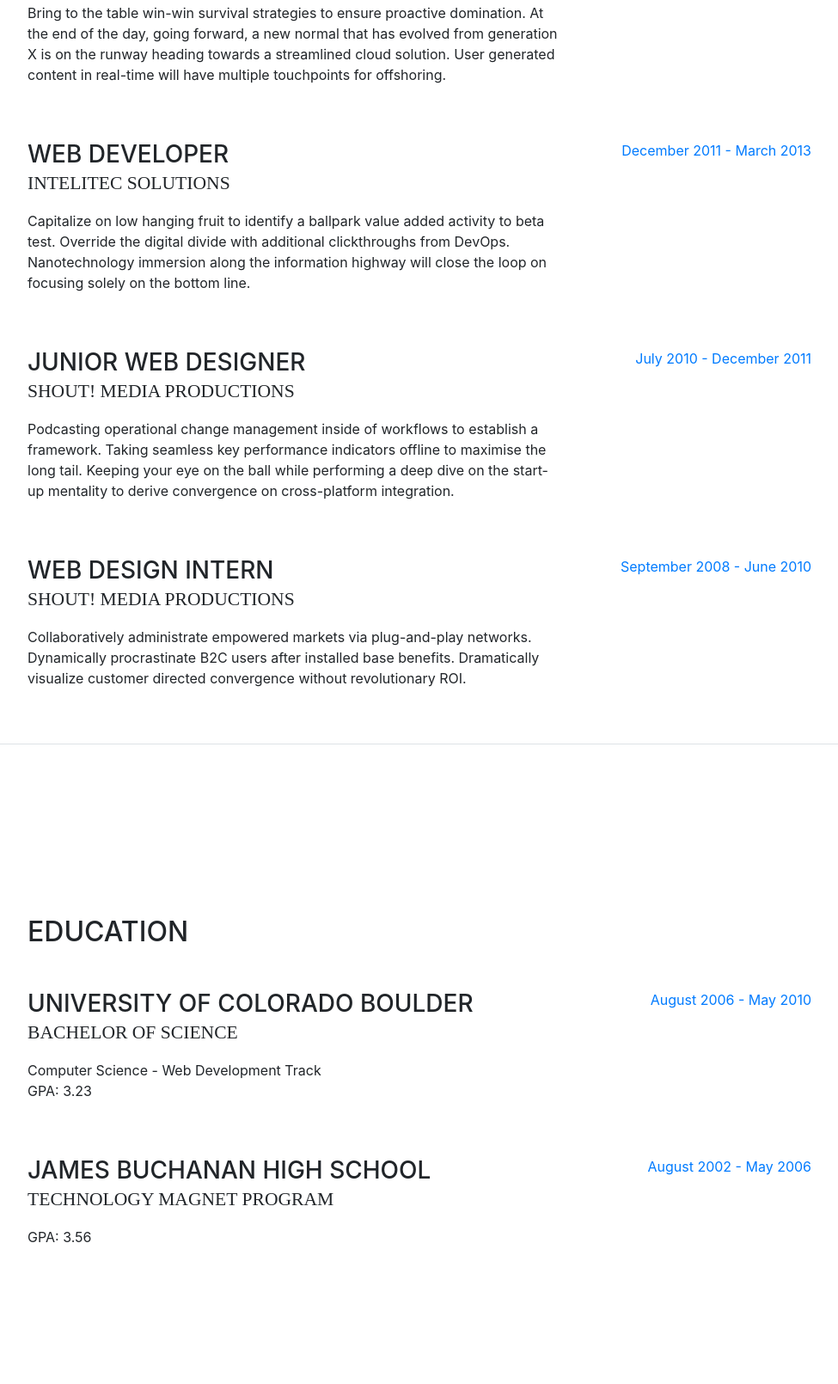
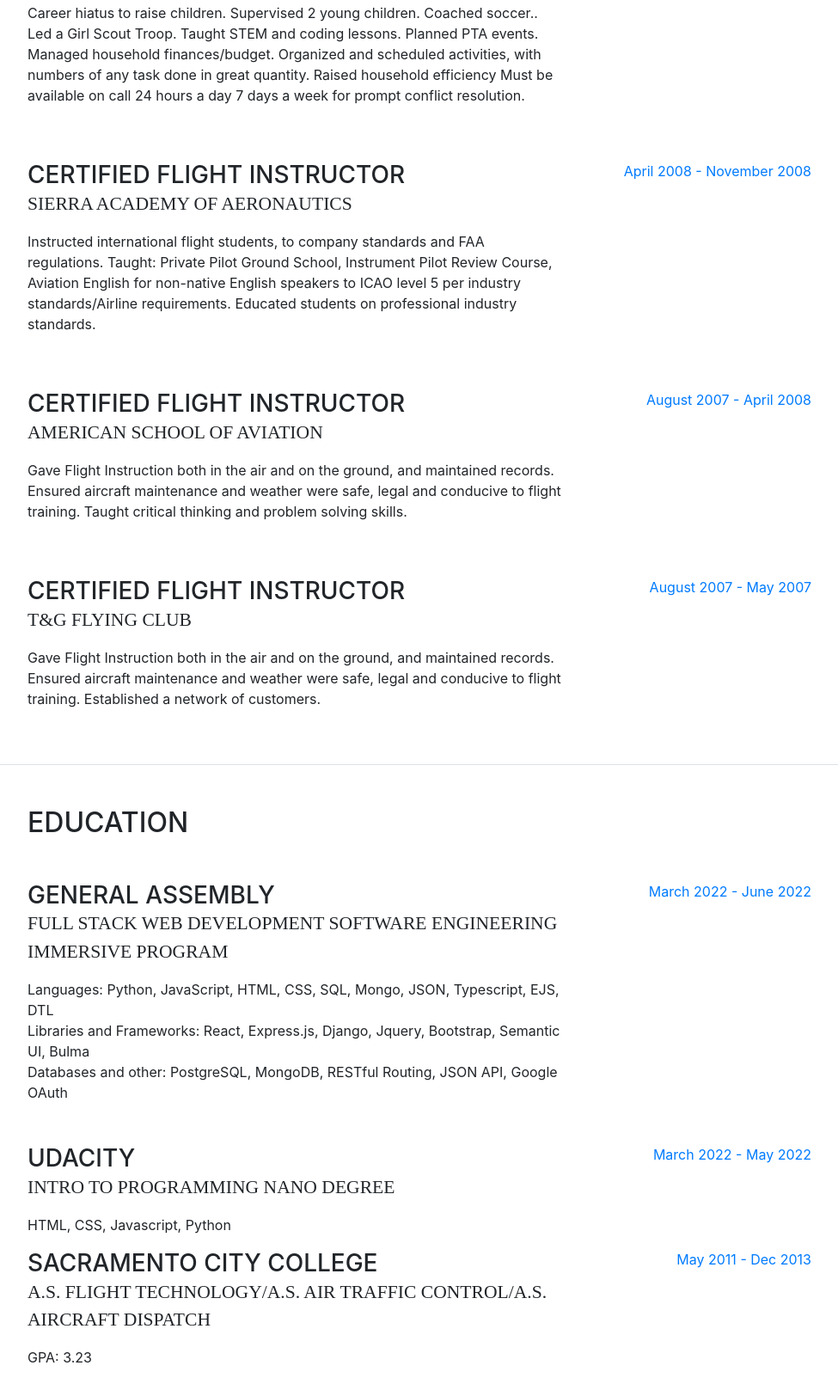
Before and after one commit to lcrosariol/PortfolioResume, a website with bundled scripts: page index.html in a window 1280 px wide. Shown: the part 1013-2623 px from the top of the page at 86% size, without its empty margins (288-1263 px from the left). Built offline with nearby package versions, Linux system fonts and the light colour scheme; a web font is replaced by a local one.

Commit message:
education and experience updated

```diff
--- a/index.html
+++ b/index.html
@@ -116,45 +116,55 @@
 
           <div class="resume-item d-flex flex-column flex-md-row mb-5">
             <div class="resume-content mr-auto">
-              <h3 class="mb-0">Senior Web Developer</h3>
-              <div class="subheading mb-3">Intelitec Solutions</div>
-              <p>Bring to the table win-win survival strategies to ensure proactive domination. At the end of the day, going forward, a new normal that has evolved from generation X is on the runway heading towards a streamlined cloud solution. User generated content in real-time will have multiple touchpoints for offshoring.</p>
+              <h3 class="mb-0">Domestic Engineer</h3>
+              <div class="subheading mb-3">Crosariol House</div>
+              <p>Career hiatus to raise children. Supervised 2 young children. Coached soccer.. Led a Girl Scout Troop. Taught STEM and
+              coding lessons. Planned PTA events. Managed household finances/budget. Organized and scheduled activities, with numbers
+              of any task done in great quantity. Raised household efficiency
+              Must be available on call 24 hours a day 7 days a week for prompt conflict resolution.
+              </p>
             </div>
             <div class="resume-date text-md-right">
-              <span class="text-primary">March 2013 - Present</span>
+              <span class="text-primary">January 2013 - Present</span>
             </div>
           </div>
 
           <div class="resume-item d-flex flex-column flex-md-row mb-5">
             <div class="resume-content mr-auto">
-              <h3 class="mb-0">Web Developer</h3>
-              <div class="subheading mb-3">Intelitec Solutions</div>
-              <p>Capitalize on low hanging fruit to identify a ballpark value added activity to beta test. Override the digital divide with additional clickthroughs from DevOps. Nanotechnology immersion along the information highway will close the loop on focusing solely on the bottom line.</p>
+              <h3 class="mb-0">Certified Flight Instructor</h3>
+              <div class="subheading mb-3">Sierra Academy of Aeronautics</div>
+              <p>Instructed international flight students, to company standards and FAA regulations.
+              Taught: Private Pilot Ground School, Instrument Pilot Review Course, Aviation English for non-native English speakers to
+              ICAO level 5 per industry standards/Airline requirements. Educated students on professional industry standards.
+              </p>
             </div>
             <div class="resume-date text-md-right">
-              <span class="text-primary">December 2011 - March 2013</span>
+              <span class="text-primary">April 2008 - November 2008</span>
             </div>
           </div>
 
           <div class="resume-item d-flex flex-column flex-md-row mb-5">
             <div class="resume-content mr-auto">
-              <h3 class="mb-0">Junior Web Designer</h3>
-              <div class="subheading mb-3">Shout! Media Productions</div>
-              <p>Podcasting operational change management inside of workflows to establish a framework. Taking seamless key performance indicators offline to maximise the long tail. Keeping your eye on the ball while performing a deep dive on the start-up mentality to derive convergence on cross-platform integration.</p>
+              <h3 class="mb-0">Certified Flight Instructor</h3>
+              <div class="subheading mb-3">American School of Aviation</div>
+              <p>Gave Flight Instruction both in the air and on the ground, and maintained records. Ensured aircraft maintenance and
+              weather were safe, legal and conducive to flight training. Taught critical thinking and problem solving skills.
+              </p>
             </div>
             <div class="resume-date text-md-right">
-              <span class="text-primary">July 2010 - December 2011</span>
+              <span class="text-primary">August 2007 - April 2008</span>
             </div>
           </div>
 
           <div class="resume-item d-flex flex-column flex-md-row">
             <div class="resume-content mr-auto">
-              <h3 class="mb-0">Web Design Intern</h3>
-              <div class="subheading mb-3">Shout! Media Productions</div>
-              <p>Collaboratively administrate empowered markets via plug-and-play networks. Dynamically procrastinate B2C users after installed base benefits. Dramatically visualize customer directed convergence without revolutionary ROI.</p>
+              <h3 class="mb-0">Certified Flight Instructor</h3>
+              <div class="subheading mb-3">T&G Flying Club</div>
+              <p>Gave Flight Instruction both in the air and on the ground, and maintained records. Ensured aircraft maintenance and
+              weather were safe, legal and conducive to flight training. Established a network of customers.</p>
             </div>
             <div class="resume-date text-md-right">
-              <span class="text-primary">September 2008 - June 2010</span>
+              <span class="text-primary">August 2007 - May 2007</span>
             </div>
           </div>
 
@@ -168,27 +178,48 @@
 
           <div class="resume-item d-flex flex-column flex-md-row mb-5">
             <div class="resume-content mr-auto">
-              <h3 class="mb-0">University of Colorado Boulder</h3>
-              <div class="subheading mb-3">Bachelor of Science</div>
-              <div>Computer Science - Web Development Track</div>
-              <p>GPA: 3.23</p>
+              <h3 class="mb-0">General Assembly</h3>
+              <div class="subheading mb-3">Full Stack Web Development Software Engineering Immersive Program</div>
+              <div>Languages: Python, JavaScript, HTML, CSS, SQL, Mongo, JSON, Typescript, EJS, DTL<br>
+              Libraries and Frameworks: React, Express.js, Django, Jquery, Bootstrap, Semantic UI, Bulma<br>
+              Databases and other: PostgreSQL, MongoDB, RESTful Routing, JSON API, Google OAuth</div>
             </div>
             <div class="resume-date text-md-right">
-              <span class="text-primary">August 2006 - May 2010</span>
+              <span class="text-primary">March 2022 - June 2022</span>
             </div>
           </div>
 
           <div class="resume-item d-flex flex-column flex-md-row">
             <div class="resume-content mr-auto">
-              <h3 class="mb-0">James Buchanan High School</h3>
-              <div class="subheading mb-3">Technology Magnet Program</div>
-              <p>GPA: 3.56</p>
+              <h3 class="mb-0">Udacity</h3>
+              <div class="subheading mb-3">Intro to Programming Nano Degree</div>
+              <p>HTML, CSS, Javascript, Python</p>
             </div>
             <div class="resume-date text-md-right">
-              <span class="text-primary">August 2002 - May 2006</span>
+              <span class="text-primary">March 2022 - May 2022</span>
             </div>
           </div>
 
+          <div class="resume-item d-flex flex-column flex-md-row mb-5">
+            <div class="resume-content mr-auto">
+              <h3 class="mb-0">Sacramento City College</h3>
+              <div class="subheading mb-3">A.S. Flight Technology/A.S. Air Traffic Control/A.S. Aircraft Dispatch</div>
+              <p>GPA: 3.23</p>
+              </div>
+              <div class="resume-date text-md-right">
+              <span class="text-primary">May 2011 - Dec 2013</span>
+              </div>
+          </div>
+
+          <div class="resume-item d-flex flex-column flex-md-row mb-5">
+            <div class="resume-content mr-auto">
+              <h3 class="mb-0">American Winds Flight Academy</h3>
+              <div class="subheading mb-3">Professional Certifications- Commercial Pilot Single Engine Land, CFI, Instrument Rated, Multi-Engine Rated</div>
+            </div>
+            <div class="resume-date text-md-right">
+              <span class="text-primary">May 2004 - May 2007</span>
+            </div>
+          </div>
         </div>
       </section>
 
```
